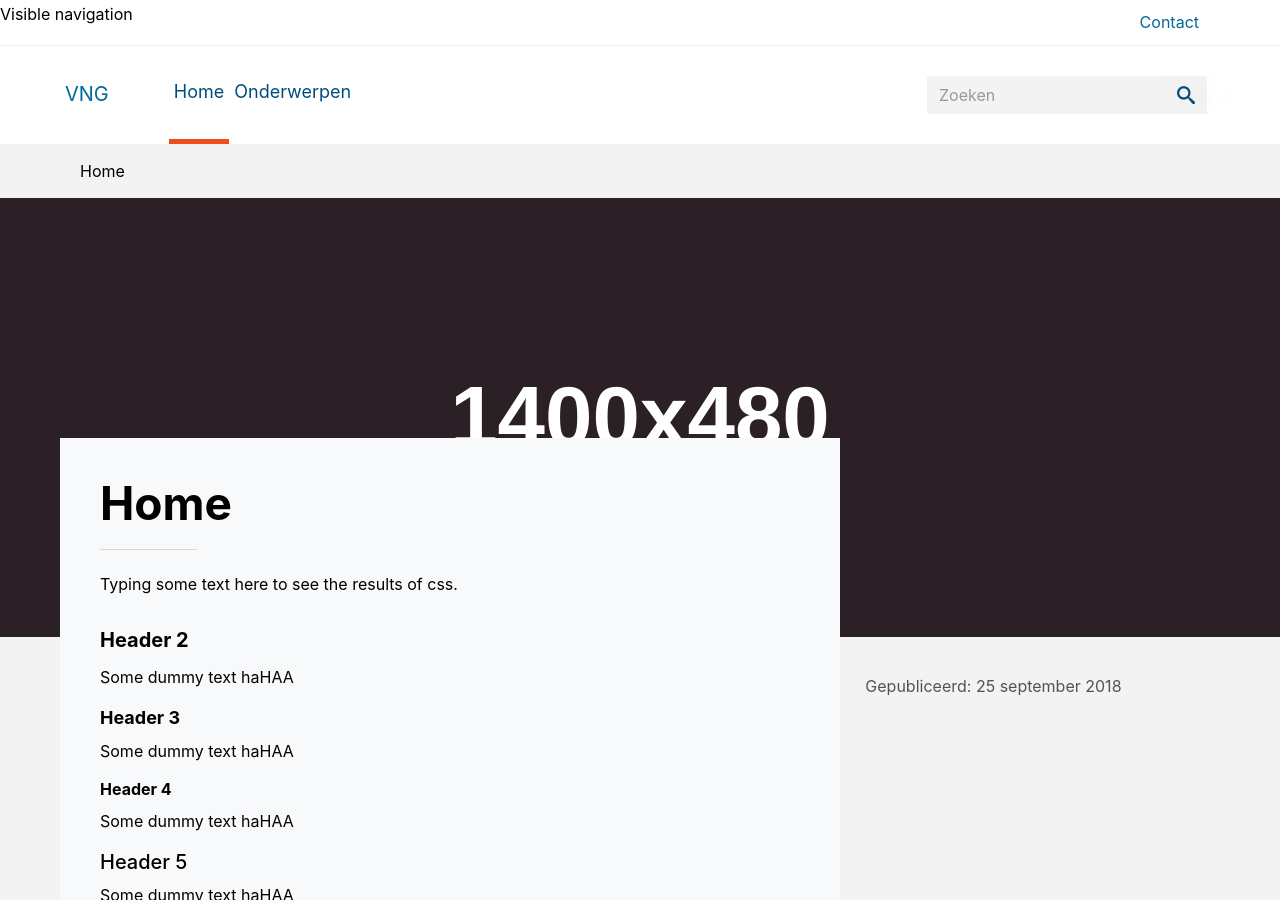
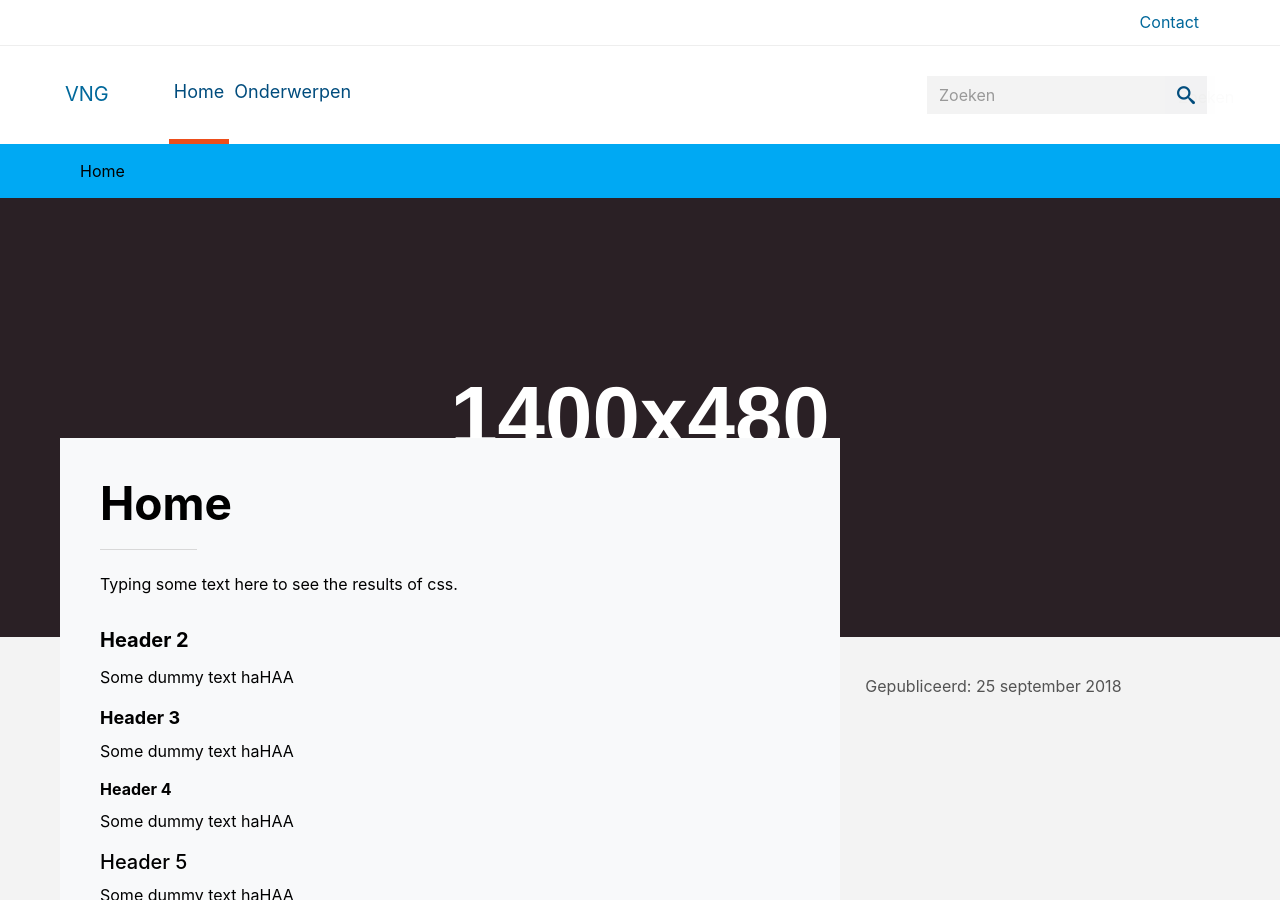
Before and after one commit to michielverhoef/jekyll-theme-vng, a Jekyll site: the page built from index.html, in a window 1280 px wide and 900 px high. Built offline with Jekyll 4.4.1, drawn with Linux system fonts in a browser that asks for light colours; some web fonts are replaced.

Commit message:
Small cleanup in html

```diff
--- a/_includes/breadcrumb.html
+++ b/_includes/breadcrumb.html
@@ -1,6 +1,6 @@
 {% assign breadcrumb = page.url | split: "/" | shift %}
-<nav aria-label="breadcrumb">
-    <!-- TODO: bootstrap breadcrumb is flex and has not ::before & after tags -->
+<nav aria-label="breadcrumb" class="bg-blue">
+    <div class="container">
         <ol class="breadcrumb mb-0">
             <li class="breadcrumb-item">
                 <a href="{{ "/" | relative_url }}">Home</a>
@@ -19,4 +19,5 @@
                 {% endif %}
             {% endfor %}
         </ol>
+    </div>
 </nav>
--- a/_includes/header.html
+++ b/_includes/header.html
@@ -7,7 +7,6 @@
 <header>
         <!-- Only show on large viewports-->
         <div class="d-none d-sm-none d-md-none d-lg-block">
-            <span class="position-absolute">Visible navigation</span>
             <div class="container top-header">
                 <nav>
                     <ul class="nav justify-content-end">
@@ -48,8 +47,9 @@
 
         <!-- Only show on small viewports -->
         <div class="d-lg-none d-xl-none nav-text-blue small-navigation">
-            <span class="d-block" style="z-index: 500;">Hidden navigation</span>
-
+            <a href="{{"/"|relative_url}}">
+                <img class="d-block" data-src="holder.js/87x58?bg=2a2025" title="Home">
+            </a>
             <nav class="navbar bg-light-blue">
                 <button class="navbar-toggler menu-icon" type="button" data-toggle="collapse" data-target="#navbarToggleExternalContent">
                     Menu
--- a/_layouts/default.html
+++ b/_layouts/default.html
@@ -1,17 +1,15 @@
-
 {% include head.html %}
 <body>
     {% include header.html %}
 
     <main>
         <div>
-            <div class="container">
-                {% include breadcrumb.html %}
-            </div>
+            {% include breadcrumb.html %}
             <div class="page-header-img">
                 <img class="img-fluid d-block my-0 mx-auto" data-src="holder.js/1400x480?auto=yes&bg=2a2025">
             </div>
         </div>
+
         <div class="container">
             <div class="row">
                 <section class="layout-content col-12">
@@ -32,6 +30,7 @@
                 </section>
             </div>
         </div>
+
     </main>
     {% include footer.html %}
 </body>
```
Lines whose indentation alone changed are shown as unchanged.
